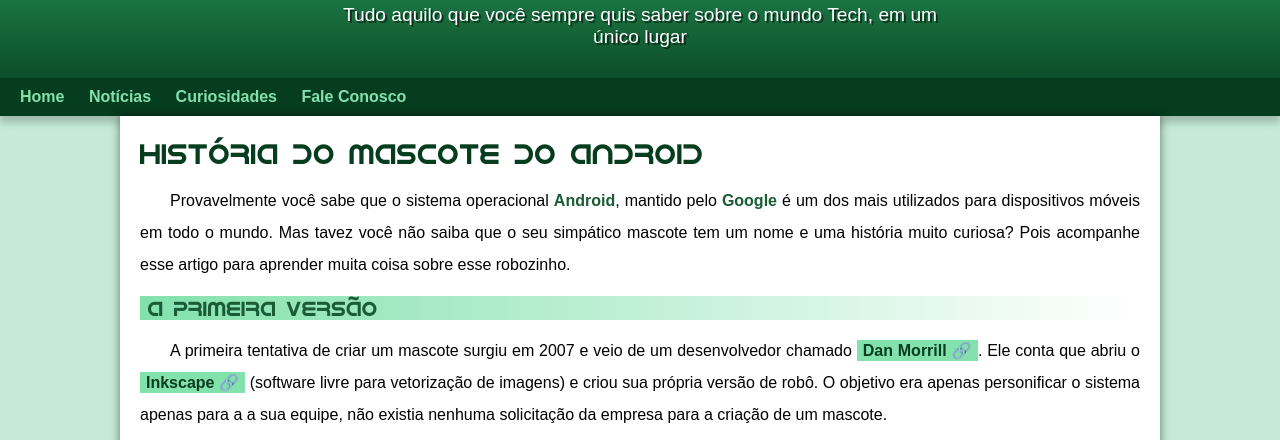
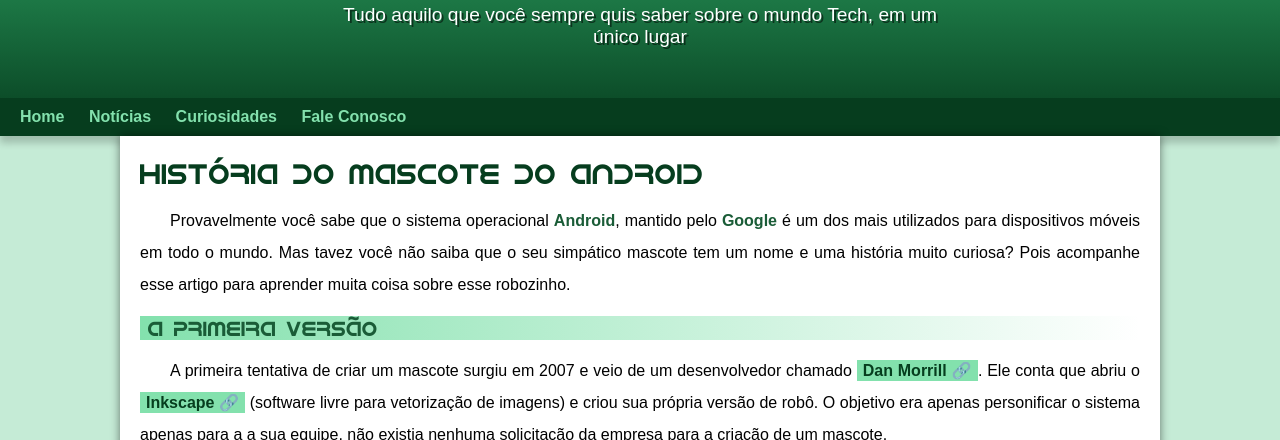
Before and after one commit to mateusleguir/projeto-android, a plain HTML site: page index.html in a window 1280 px wide. Shown: the part 113-553 px from the top of the page. Drawn offline with Linux system fonts and the light colour scheme.

Commit message:
Substitui margin-bottom
Correção da pagina no Header > p, onde substitui o margin-bottom por padding-bottom.

```diff
--- a/projeto-d010/estilo/style.css
+++ b/projeto-d010/estilo/style.css
@@ -78,9 +78,8 @@
   max-width: 600px;
   padding-right: 10px;
   padding-left: 10px;
-  padding-bottom: 10px;
+  padding-bottom: 50px;
   margin: auto;
-  margin-bottom: 20px;
   text-shadow: 2px 2px 0px rgba(0, 0, 0, 0.534);
   text-align: center;
 }
```
